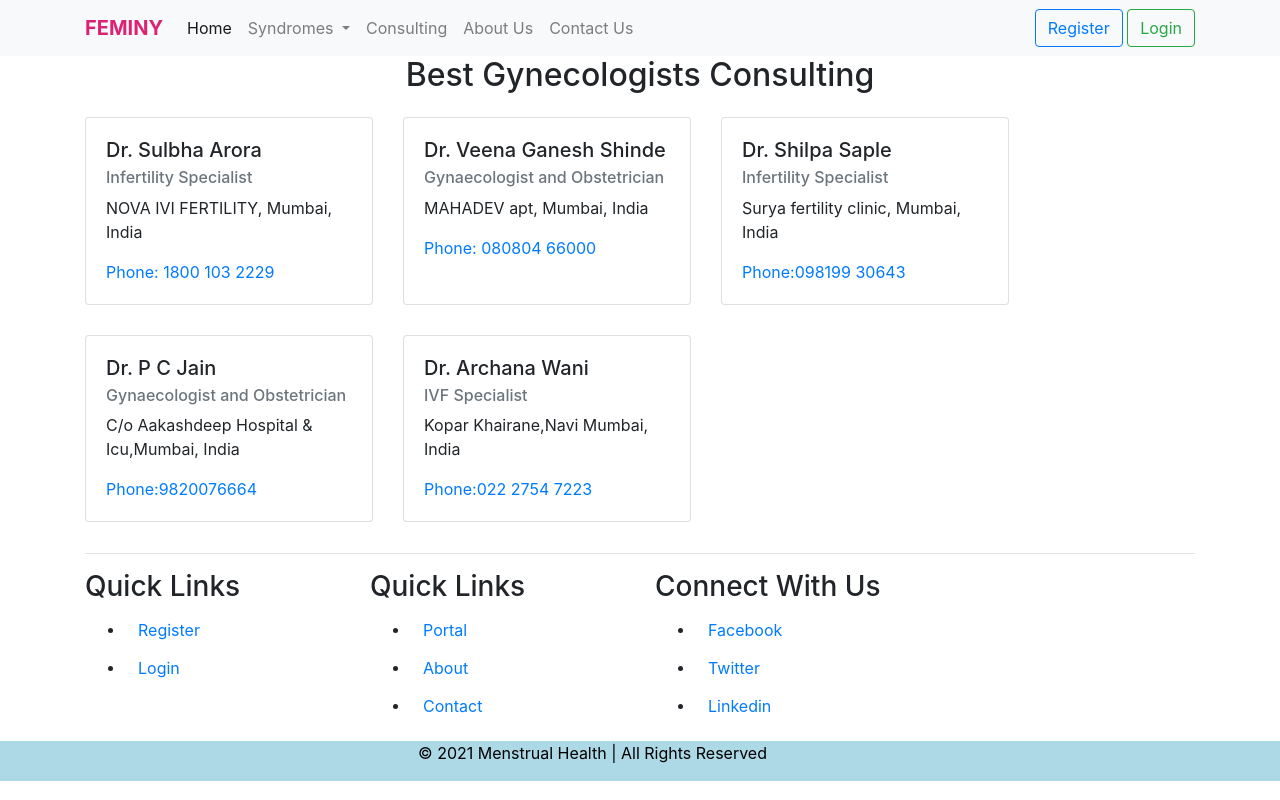
After one commit to ykriplani/INVICTUS-S15_STA, a Django app: page /consulting/ in a window 1280 px wide. The commit adds this page. Run offline with Django 4.2, Linux system fonts and the light colour scheme; some libraries are stand-ins or nearby versions.

Commit message:
consulting docs added

```diff
--- /dev/null
+++ b/application/templates/consulting.html
@@ -0,0 +1,53 @@
+{% extends "base.html"%}
+{% load static %}
+{% block body_content %}
+<div class="row justify-content-center">
+    <h2>Best Gynecologists Consulting</h2>
+</div>
+<div class="row">
+<div class="card" style="width: 18rem;margin:15px">
+    <div class="card-body">
+      <h5 class="card-title">Dr. Sulbha Arora</h5>
+      <h6 class="card-subtitle mb-2 text-muted">Infertility Specialist</h6>
+      <p class="card-text">NOVA IVI FERTILITY, Mumbai, India</p>
+      <a href="#" class="card-link">Phone: 1800 103 2229</a>
+    </div>
+</div>
+<div class="card" style="width: 18rem;margin:15px">
+    <div class="card-body">
+      <h5 class="card-title">Dr. Veena Ganesh Shinde</h5>
+      <h6 class="card-subtitle mb-2 text-muted">Gynaecologist and Obstetrician</h6>
+      <p class="card-text">MAHADEV apt, Mumbai, India</p>
+      <a href="#" class="card-link">Phone: 080804 66000</a>
+    </div>
+</div>
+
+<div class="card" style="width: 18rem;margin:15px">
+    <div class="card-body">
+      <h5 class="card-title">Dr. Shilpa Saple</h5>
+      <h6 class="card-subtitle mb-2 text-muted">Infertility Specialist</h6>
+      <p class="card-text">Surya fertility clinic, Mumbai, India</p>
+      <a href="#" class="card-link">Phone:098199 30643</a>
+    </div>
+</div>
+
+<div class="card" style="width: 18rem;margin:15px">
+    <div class="card-body">
+      <h5 class="card-title">Dr. P C Jain</h5>
+      <h6 class="card-subtitle mb-2 text-muted">Gynaecologist and Obstetrician</h6>
+      <p class="card-text">C/o Aakashdeep Hospital & Icu,Mumbai, India</p>
+      <a href="#" class="card-link">Phone:9820076664</a>
+    </div>
+</div>
+
+<div class="card" style="width: 18rem;margin:15px">
+    <div class="card-body">
+      <h5 class="card-title">Dr. Archana Wani</h5>
+      <h6 class="card-subtitle mb-2 text-muted">IVF Specialist</h6>
+      <p class="card-text">Kopar Khairane,Navi Mumbai, India</p>
+      <a href="#" class="card-link">Phone:022 2754 7223</a>
+    </div>
+</div>
+</div>
+
+{% endblock %}
--- a/application/templates/includes/navbar.html
+++ b/application/templates/includes/navbar.html
@@ -61,12 +61,17 @@
         </div>
       </li>
       <li class="nav-item">
+        <a class="nav-link" href="{% url 'consulting' %}">Consulting</a>
+      </li>
+      <li class="nav-item">
         <a class="nav-link" href="{% url 'about' %}">About Us</a>
       </li>
 
       <li class="nav-item">
         <a class="nav-link" href="{% url 'contact' %}">Contact Us</a>
       </li>
+
+
     </ul>
     <div >
       {% if user.is_authenticated %}
--- a/application/urls.py
+++ b/application/urls.py
@@ -10,6 +10,7 @@ urlpatterns = [
     path('aub/', application_views.aub,name="aub"),
     path('about/', application_views.about,name="about"),
     path('contact/', application_views.contact,name="contact"),
+    path('consulting/', application_views.consulting,name="consulting"),
 
     path('login/', auth_views.LoginView.as_view(template_name='login.html'), name='login'),
     path('logout/', auth_views.LogoutView.as_view(template_name='logout.html'), name='logout'),
--- a/application/views.py
+++ b/application/views.py
@@ -19,6 +19,9 @@ def aub(request):
 
 def about(request):
     return render(request,'data/about.html')
+
+def consulting(request):
+    return render(request,'consulting.html')
 
 
 
```
